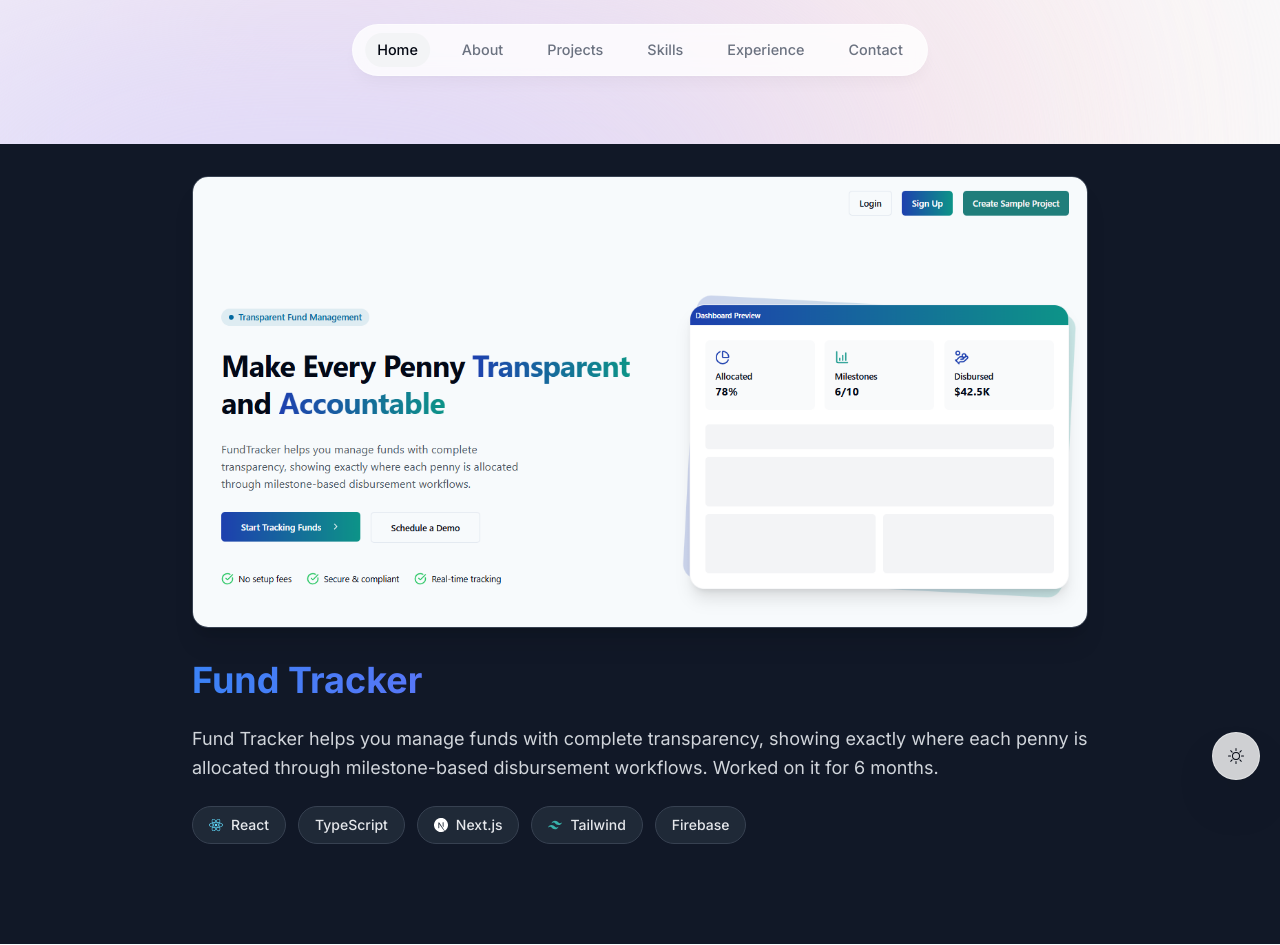
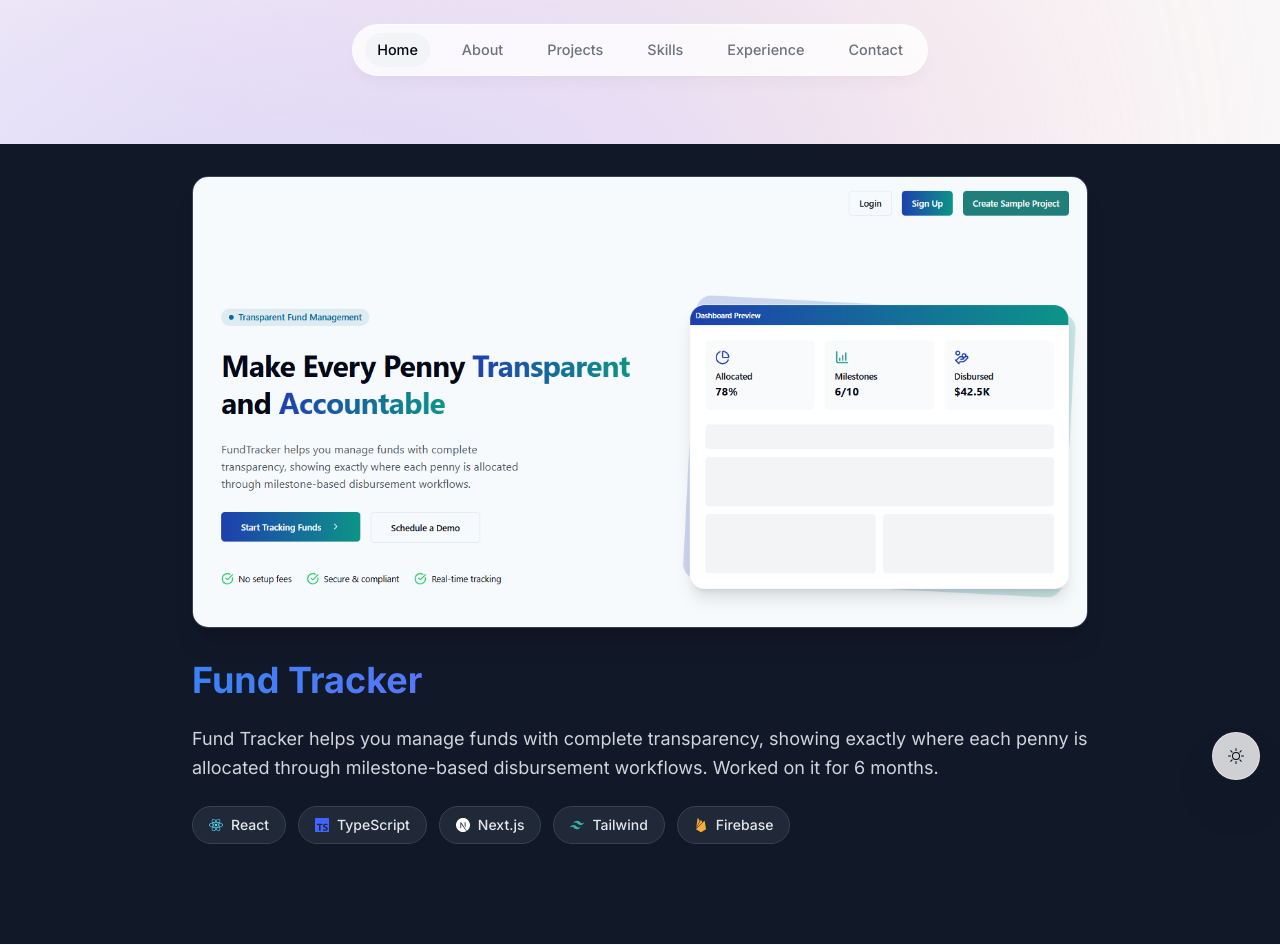
Before and after one commit to fraolb1/portfolio_, a Next.js app: page /projects/cvvdkvjnektei234kgjn in a window 1280 px wide. Shown: the top 945 px of the page. Built offline with nearby package versions, Linux system fonts and the light colour scheme.

Commit message:
Add TypeScript and Firebase icons to iconMap in ProjectDetailPage

```diff
--- a/app/projects/[id]/page.tsx
+++ b/app/projects/[id]/page.tsx
@@ -1,7 +1,13 @@
 import { notFound } from "next/navigation";
 import { projectsData } from "@/lib/data";
 import { FaReact, FaNodeJs, FaPython } from "react-icons/fa";
-import { SiNextdotjs, SiMongodb, SiTailwindcss } from "react-icons/si";
+import {
+  SiNextdotjs,
+  SiMongodb,
+  SiTailwindcss,
+  SiTypescript,
+  SiFirebase,
+} from "react-icons/si";
 
 const iconMap: Partial<Record<string, JSX.Element>> = {
   React: <FaReact className="text-[#61DAFB]" />,
@@ -10,6 +16,8 @@ const iconMap: Partial<Record<string, JSX.Element>> = {
   MongoDB: <SiMongodb className="text-[#4DB33D]" />,
   Tailwind: <SiTailwindcss className="text-[#38B2AC]" />,
   Python: <FaPython className="text-[#FFD43B]" />,
+  TypeScript: <SiTypescript className="text-[#4264ff]" />,
+  Firebase: <SiFirebase className="text-[#f8ab39]" />,
 };
 
 export async function generateStaticParams() {
```
